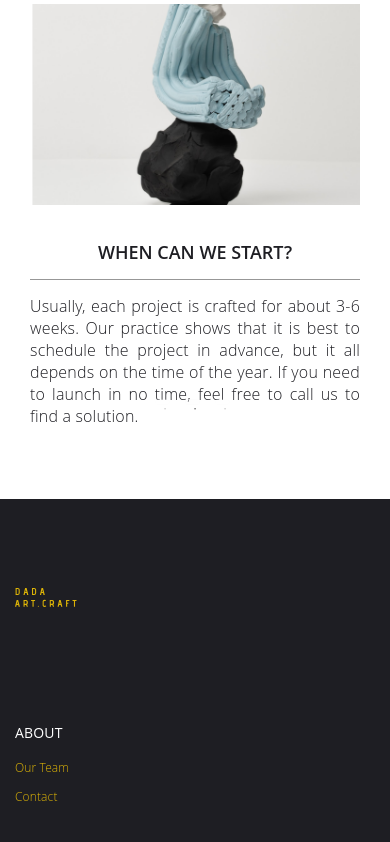
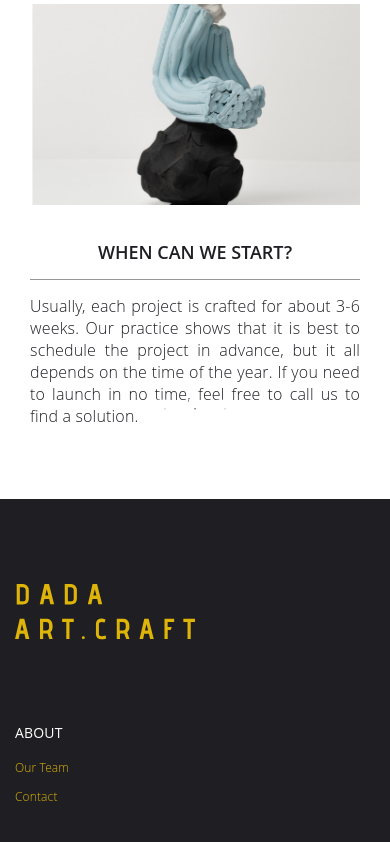
Before and after one commit to Lyyov/dada.artcraft, a Next.js app: page /services in a window 390 px wide. Shown: the part 3176-4018 px from the top of the page. Built offline with nearby package versions, Linux system fonts and the light colour scheme.

Commit message:
Footer logo on mobile.

```diff
--- a/app/globals.css
+++ b/app/globals.css
@@ -1619,7 +1619,8 @@ input[type=submit]:hover {
 
   .know .slider__custom-nav-next {
       right: -32px;
-      z-index: 5
+      z-index: 5;
+      display: none;
   }
 }
 
@@ -2039,6 +2040,12 @@ input[type=submit]:hover {
       margin-bottom: 10px;
       margin-top: 30px
   }
+  .footer__logo {
+    width: 100%;
+  }
+  .footer__logo svg {
+    width: 50%;
+  }
 }
 
 /*!
```
